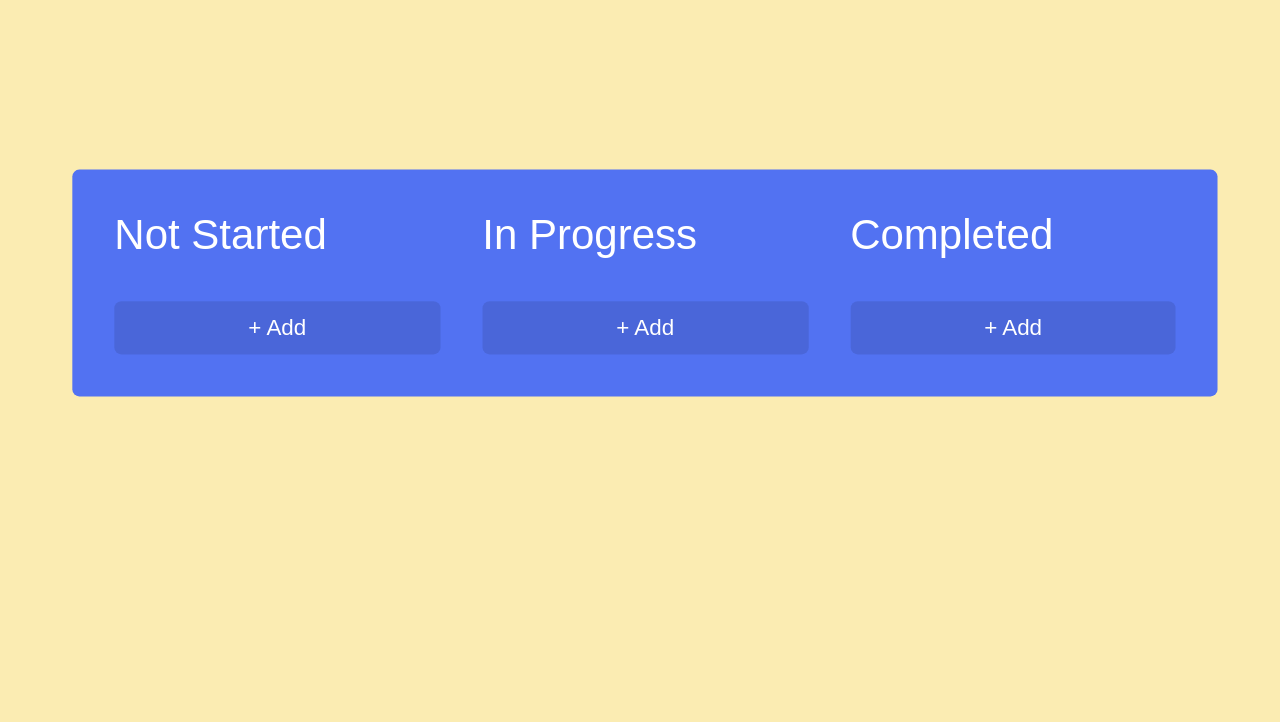
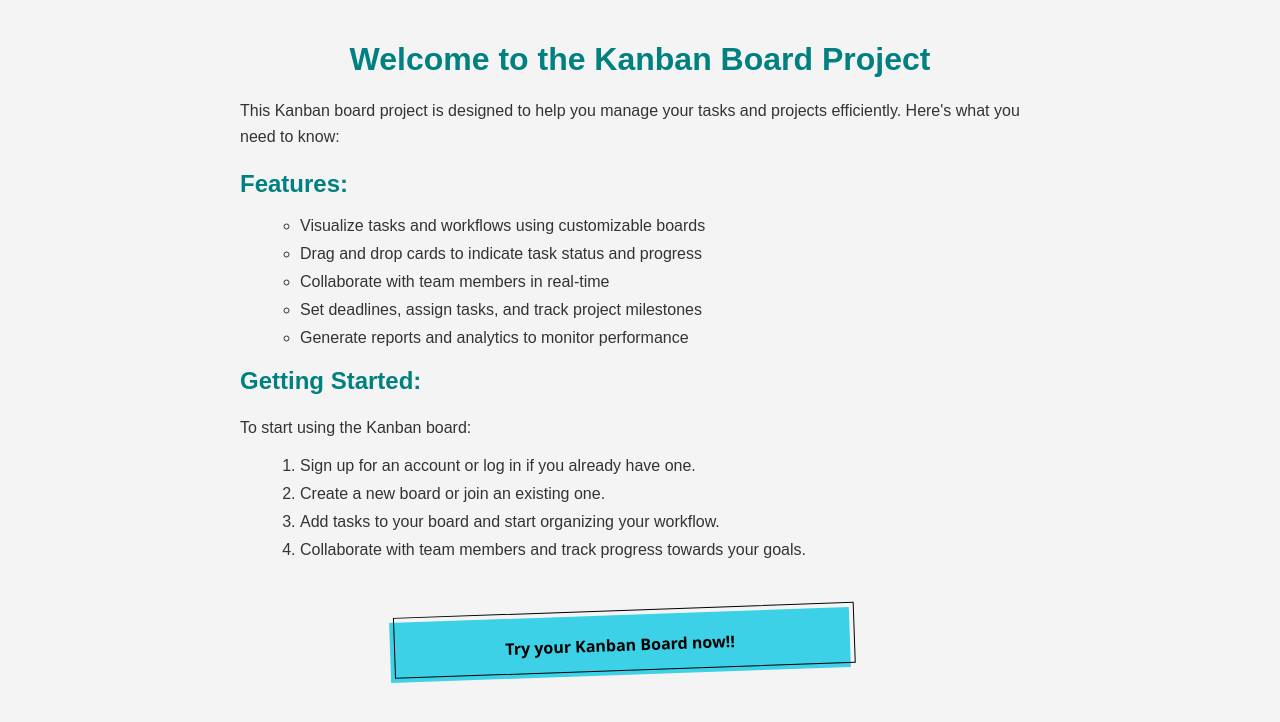
Before and after one commit to Kingston107/kanban_board, a plain HTML site: page index.html in a window 1280 px wide. Drawn offline with Linux system fonts and the light colour scheme.

Commit message:
Update index.html

```diff
--- a/index.html
+++ b/index.html
@@ -1,16 +1,116 @@
 <!DOCTYPE html>
 <html lang="en">
 <head>
-	<meta charset="UTF-8">
-	<meta http-equiv="X-UA-Compatible" content="IE=edge">
-	<meta name="viewport" content="width=device-width, initial-scale=1.0">
-	<title>Kanban</title>
-	<link rel="stylesheet" href="css/styles.css">
+    <meta charset="UTF-8">
+    <meta name="viewport" content="width=device-width, initial-scale=1.0">
+    <title>Kanban Board Project Information</title>
+    <style>
+        body {
+            font-family: Arial, sans-serif;
+            background-color: #f4f4f4;
+            color: #333;
+            padding: 20px;
+            max-width: 800px;
+            margin: 0 auto;
+        }
+        h1 {
+            color: #008080;
+            text-align: center;
+            margin-bottom: 20px;
+        }
+        p {
+            line-height: 1.6;
+        }
+        ul, ol {
+            margin-left: 20px;
+        }
+        ul li, ol li {
+            margin-bottom: 10px;
+        }
+        a {
+            color: #008080;
+            text-decoration: none;
+            font-weight: bold;
+        }
+        a:hover {
+            text-decoration: underline;
+        }
+        .button-53 {
+  background-color: #3DD1E7;
+  border: 0 solid #E5E7EB;
+  box-sizing: border-box;
+  color: #000000;
+  display: flex;
+  font-family: ui-sans-serif,system-ui,-apple-system,system-ui,"Segoe UI",Roboto,"Helvetica Neue",Arial,"Noto Sans",sans-serif,"Apple Color Emoji","Segoe UI Emoji","Segoe UI Symbol","Noto Color Emoji";
+  font-size: 1rem;
+  font-weight: 700;
+  justify-content: center;
+  line-height: 1.75rem;
+  padding: 1rem 1.65rem;
+  margin-top: 20px;
+  position: relative;
+  text-align: center;
+  text-decoration: none #000000 solid;
+  text-decoration-thickness: auto;
+  width: 100%;
+  max-width: 460px;
+  position: relative;
+  cursor: pointer;
+  transform: rotate(-2deg);
+  user-select: none;
+  -webkit-user-select: none;
+  touch-action: manipulation;
+}
+
+.button-53:focus {
+  outline: 0;
+}
+
+.button-53:after {
+  content: '';
+  position: absolute;
+  border: 1px solid #000000;
+  bottom: 4px;
+  left: 4px;
+  width: calc(100% - 1px);
+  height: calc(100% - 1px);
+}
+
+.button-53:hover:after {
+  bottom: 2px;
+  left: 2px;
+}
+
+.divgap{
+    padding-left: 150px;
+    padding-top: 20px;
+}
+
+
+    </style>
 </head>
 <body>
-	<div class="kanban">
+    <h1>Welcome to the Kanban Board Project</h1>
+    <p>This Kanban board project is designed to help you manage your tasks and projects efficiently. Here's what you need to know:</p>
+    <h2 style="color: #008080;">Features:</h2>
+    <ul style="list-style-type: circle;">
+        <li>Visualize tasks and workflows using customizable boards</li>
+        <li>Drag and drop cards to indicate task status and progress</li>
+        <li>Collaborate with team members in real-time</li>
+        <li>Set deadlines, assign tasks, and track project milestones</li>
+        <li>Generate reports and analytics to monitor performance</li>
+    </ul>
+    <h2 style="color: #008080;">Getting Started:</h2>
+    <p>To start using the Kanban board:</p>
+    <ol style="list-style-type: decimal;">
+        <li>Sign up for an account or log in if you already have one.</li>
+        <li>Create a new board or join an existing one.</li>
+        <li>Add tasks to your board and start organizing your workflow.</li>
+        <li>Collaborate with team members and track progress towards your goals.</li>
+    </ol>
+    <div class="divgap">
 
-	</div>
-	<script src="js/main.js" type="module"></script>
+        <a href="home.html"><button class="button-53" role="button">Try your Kanban Board now!!</button></a>
+    </div>
 </body>
 </html>
```
